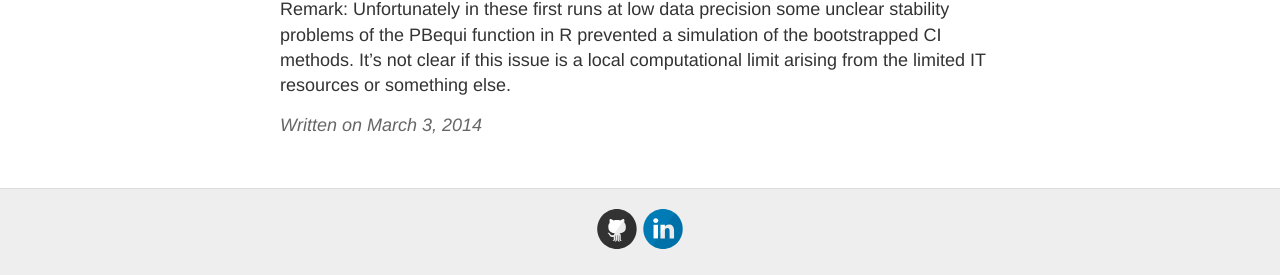
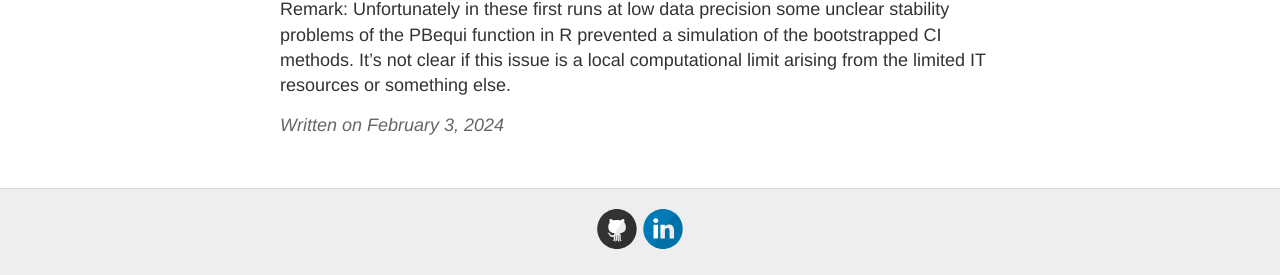
Before and after one commit to piodag/piodag.github.io, a Jekyll site: the page built from _posts/2014-3-3-2-passing bablock-bias.md, in a window 1280 px wide. Shown: the part 1358-1633 px from the top of the page. Built offline with Jekyll 4.4.1, drawn with Linux system fonts in a browser that asks for light colours.

Commit message:
Date inserted for correct ordering

```diff
--- a/_posts/2014-3-3-2-passing bablock-bias.md
+++ b/_posts/2014-3-3-2-passing bablock-bias.md
@@ -1,6 +1,7 @@
 ---
 layout: post
 title: Passing Bablock is biased at low data precision (thus almost always)
+date: 2024-02-03 14:53:00
 ---
 
 ![_config.yml]({{ site.baseurl }}/images/pababias/PBequi_pre_3.png)
```
